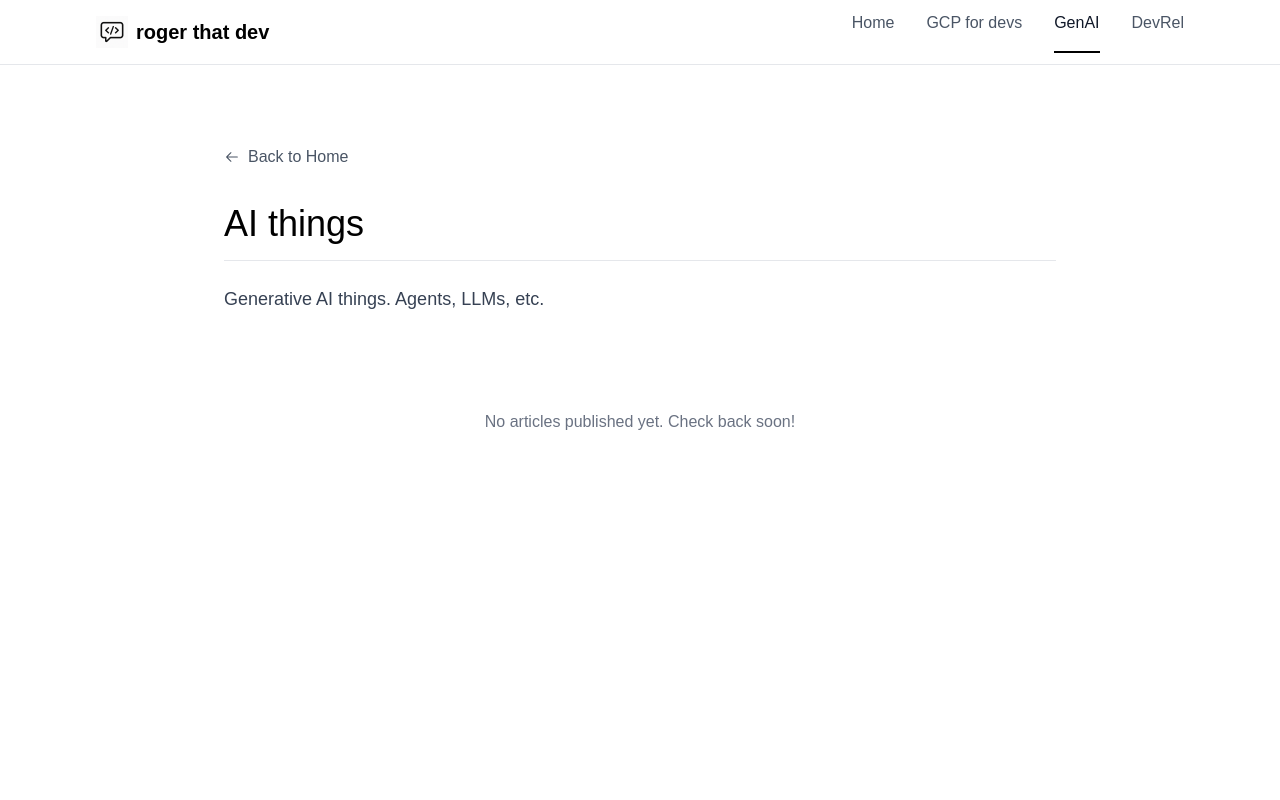
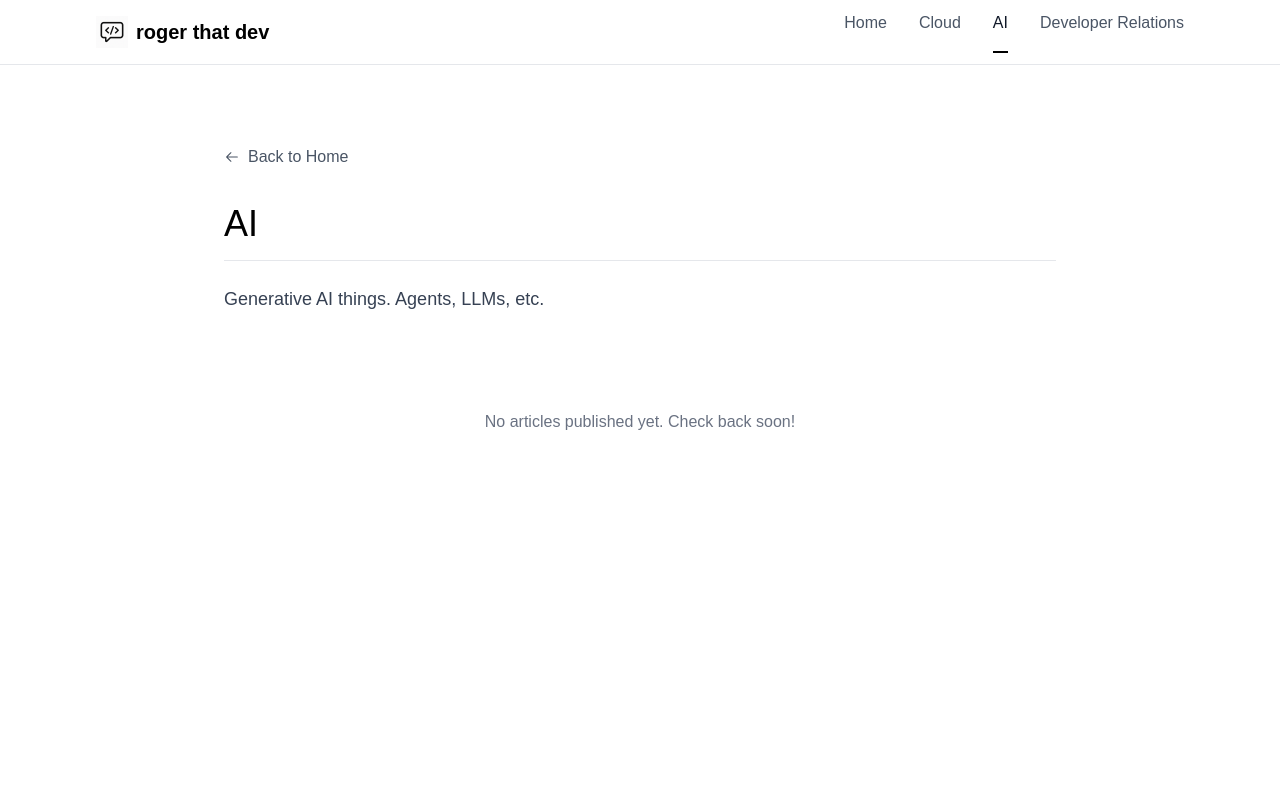
Before and after one commit to rogerthatdev/rogerthatdev, a Next.js app: page /genai in a window 1280 px wide. Shown: the top 800 px of the page. Built offline with nearby package versions, Linux system fonts and the light colour scheme.

Commit message:
refactor: Update navigation links and page titles to use standardized terminology.

```diff
--- a/src/components/Navbar.tsx
+++ b/src/components/Navbar.tsx
@@ -29,21 +29,21 @@ export default function NavBar({ activePage }: NavBarProps) {
               className={`hover:text-gray-900 transition-colors ${activePage === "gcp-for-devs" ? "text-gray-900 border-b-2 border-black pb-4" : "text-gray-600"
                 }`}
             >
-              GCP for devs
+              Cloud
             </Link>
             <Link
               href="/genai"
               className={`hover:text-gray-900 transition-colors ${activePage === "genai" ? "text-gray-900 border-b-2 border-black pb-4" : "text-gray-600"
                 }`}
             >
-              GenAI
+              AI
             </Link>
             <Link
               href="/devrel"
               className={`hover:text-gray-900 transition-colors ${activePage === "devrel" ? "text-gray-900 border-b-2 border-black pb-4" : "text-gray-600"
                 }`}
             >
-              DevRel
+              Developer Relations
             </Link>
           </div>
         </div>
--- a/src/pages/devrel.tsx
+++ b/src/pages/devrel.tsx
@@ -18,7 +18,7 @@ function DevRelPage({ articles }: { articles: Article[] }) {
   return (
     <div>
       <TopicLayout
-        title="DevRel things"
+        title="Developer Relations"
         description="Personal musings on the art of developer relations."
         articles={articles}
       />
--- a/src/pages/gcp-for-devs.tsx
+++ b/src/pages/gcp-for-devs.tsx
@@ -18,7 +18,7 @@ function GCPForDevsPage({ articles }: { articles: Article[] }) {
   return (
     <div>
       <TopicLayout
-        title="GCP for devs"
+        title="Cloud"
         description="Practical guides and tutorials for developers working with Google Cloud Platform. From getting started to advanced deployment strategies, learn how to leverage GCP services to build and scale modern applications."
         articles={articles}
       />
--- a/src/pages/genai.tsx
+++ b/src/pages/genai.tsx
@@ -18,7 +18,7 @@ function GenAIPage({ articles }: { articles: Article[] }) {
     return (
         <div>
             <TopicLayout
-                title="AI things"
+                title="AI"
                 description="Generative AI things. Agents, LLMs, etc."
                 articles={articles}
             />
```
